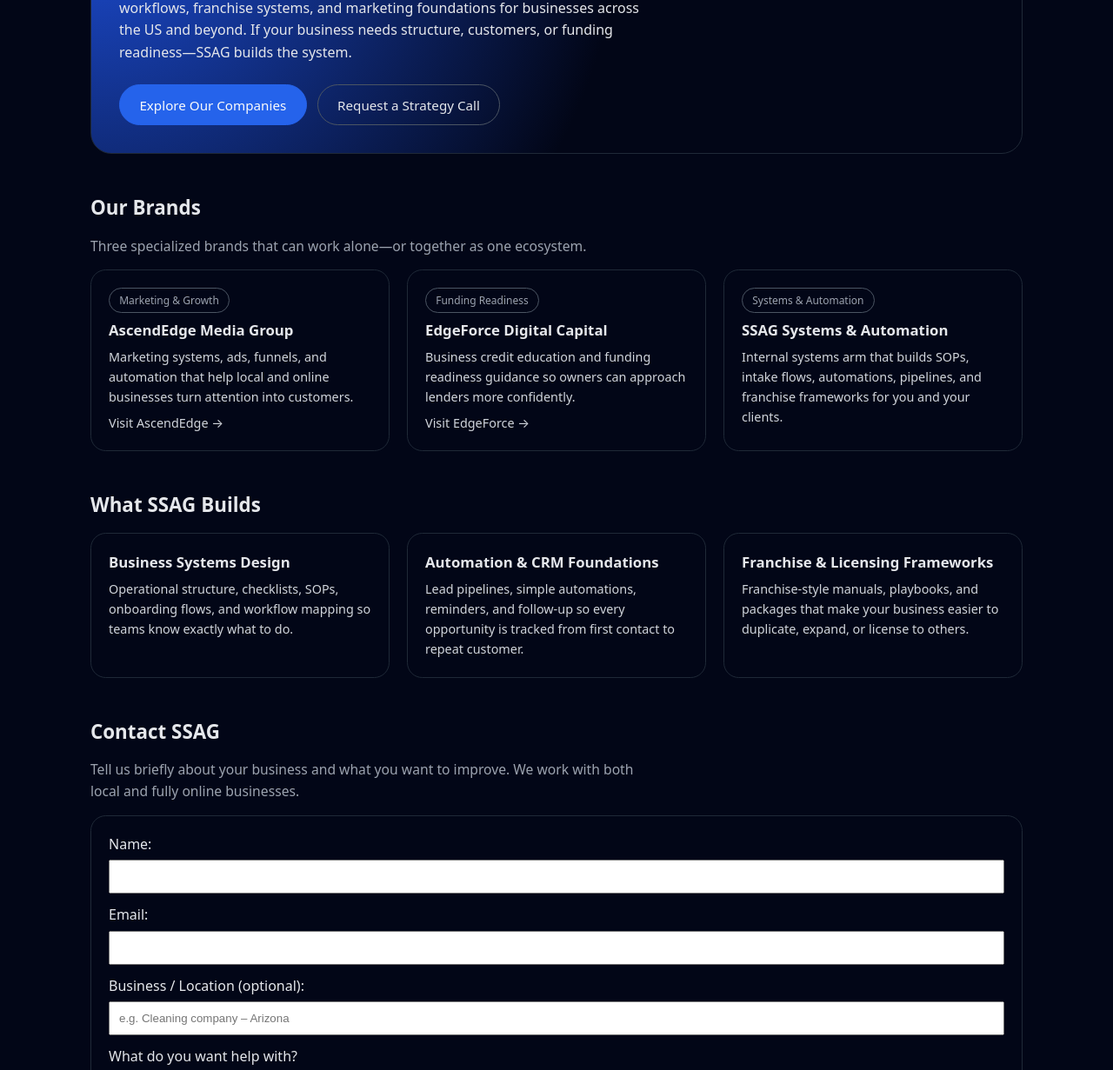
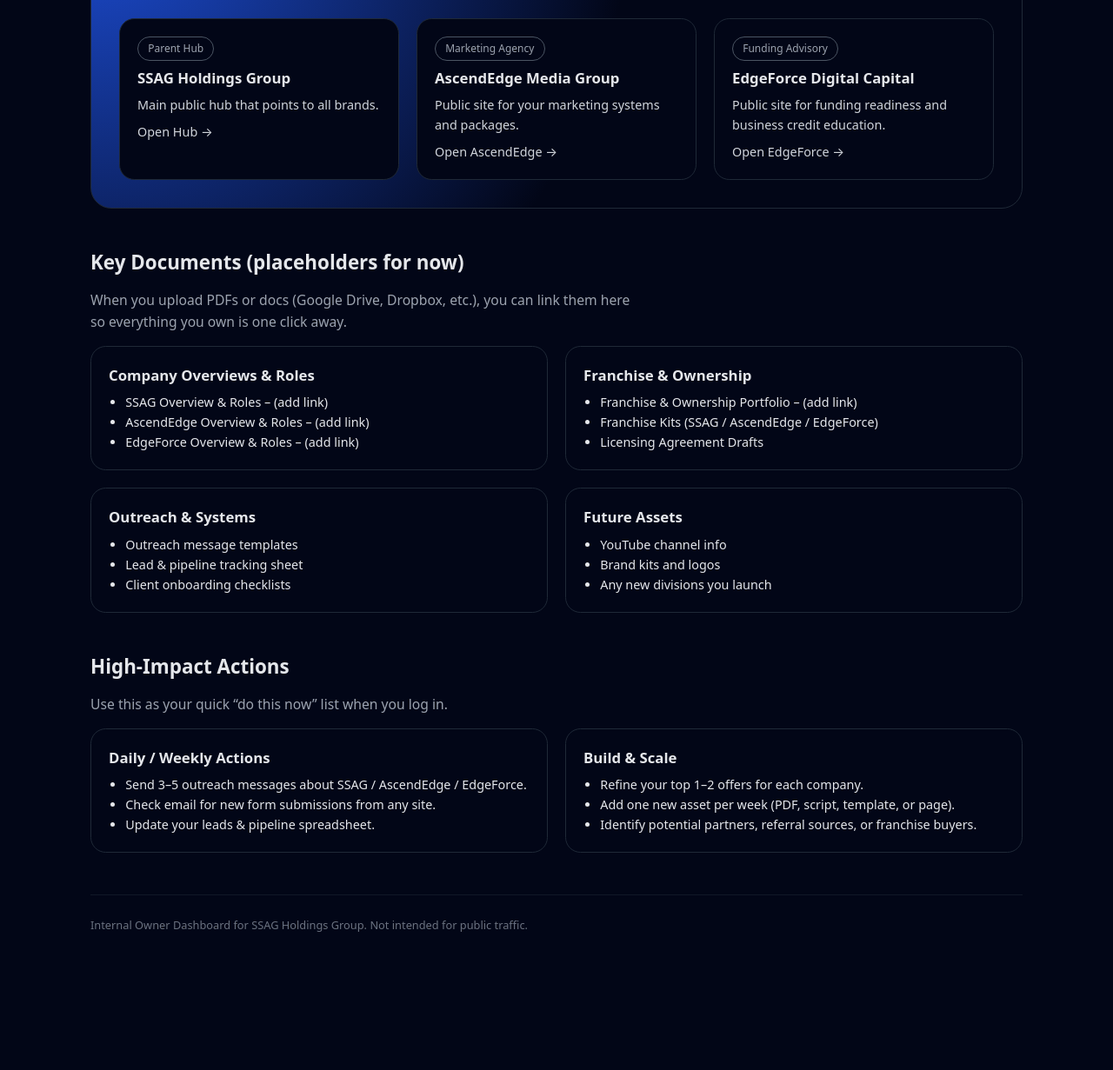
Before and after one commit to cezarmorris2021/owner-dashboard-site, a plain HTML site: page index.html in a window 1280 px wide. Shown: the part 372-1603 px from the top of the page at 87% size. After the commit the page ends 1511 px from the top, so only its background shows below. Drawn offline with Linux system fonts and the light colour scheme.

Commit message:
Update index.html

```diff
--- a/index.html
+++ b/index.html
@@ -2,122 +2,135 @@
 <html lang="en">
 <head>
   <meta charset="UTF-8" />
-  <title>SSAG Holdings Group – Business Systems & Automation Hub</title>
-  <meta name="viewport" content="width=device-width, initial-scale=1" />
-  <meta name="description" content="SSAG Holdings Group builds business systems, automation, and growth infrastructure for service-based businesses locally and online." />
-  <link rel="stylesheet" href="style.css" />
+  <title>SSAG Owner Dashboard – Enterprise Control Panel</title>
+  <meta name="viewport" content="width=device-width, initial-scale=1">
+  <meta name="description" content="Owner dashboard for SSAG Holdings Group and its brands.">
+  <link rel="stylesheet" href="style.css">
 </head>
+
 <body>
   <div class="container">
+
     <header>
-      <h1>SSAG Holdings Group</h1>
-      <p>The Company That Builds Companies.</p>
+      <h1>SSAG Owner Dashboard</h1>
+      <p>Your personal control panel for SSAG Holdings, AscendEdge Media Group, and EdgeForce Digital Capital.</p>
 
       <nav class="nav">
-        <a href="#about">About</a>
-        <a href="#brands">Brands</a>
-        <a href="#services">What We Build</a>
-        <a href="#contact">Contact</a>
+        <a href="#sites">Live Sites</a>
+        <a href="#docs">Key Docs</a>
+        <a href="#tasks">Key Actions</a>
       </nav>
     </header>
 
-    <section class="hero" id="about">
-      <h2>We build the infrastructure that grows service businesses.</h2>
-      <p>
-        SSAG Holdings Group is a parent company that designs operations, automation workflows,
-        franchise systems, and marketing foundations for businesses across the US and beyond.
-        If your business needs structure, customers, or funding readiness—SSAG builds the system.
-      </p>
-      <div class="cta-row">
-        <a href="#brands" class="btn-primary">Explore Our Companies</a>
-        <a href="#contact" class="btn-outline">Request a Strategy Call</a>
-      </div>
-    </section>
+    <section id="sites" class="hero">
+      <h2>Live Websites</h2>
+      <p>All your public-facing sites in one place for quick access.</p>
 
-    <section class="section" id="brands">
-      <h3>Our Brands</h3>
-      <p class="lead">Three specialized brands that can work alone—or together as one ecosystem.</p>
-
-      <div class="grid grid-3">
+      <div class="grid grid-3" style="margin-top:1.5rem;">
         <div class="card">
-          <span class="badge">Marketing & Growth</span>
-          <h4>AscendEdge Media Group</h4>
-          <p>Marketing systems, ads, funnels, and automation that help local and online businesses turn attention into customers.</p>
+          <span class="badge">Parent Hub</span>
+          <h4>SSAG Holdings Group</h4>
+          <p>Main public hub that points to all brands.</p>
           <p class="price">
-            <a href="https://cezarmorris2021.github.io/ascendedge-site/" target="_blank">Visit AscendEdge →</a>
+            <a href="https://cezarmorris2021.github.io/ssag-hub-site/" target="_blank">Open Hub →</a>
           </p>
         </div>
 
         <div class="card">
-          <span class="badge">Funding Readiness</span>
-          <h4>EdgeForce Digital Capital</h4>
-          <p>Business credit education and funding readiness guidance so owners can approach lenders more confidently.</p>
+          <span class="badge">Marketing Agency</span>
+          <h4>AscendEdge Media Group</h4>
+          <p>Public site for your marketing systems and packages.</p>
           <p class="price">
-            <a href="https://cezarmorris2021.github.io/edgeforce-site/" target="_blank">Visit EdgeForce →</a>
+            <a href="https://cezarmorris2021.github.io/ascendedge-site/" target="_blank">Open AscendEdge →</a>
           </p>
         </div>
 
         <div class="card">
-          <span class="badge">Systems & Automation</span>
-          <h4>SSAG Systems & Automation</h4>
-          <p>Internal systems arm that builds SOPs, intake flows, automations, pipelines, and franchise frameworks for you and your clients.</p>
+          <span class="badge">Funding Advisory</span>
+          <h4>EdgeForce Digital Capital</h4>
+          <p>Public site for funding readiness and business credit education.</p>
+          <p class="price">
+            <a href="https://cezarmorris2021.github.io/edgeforce-site/" target="_blank">Open EdgeForce →</a>
+          </p>
         </div>
       </div>
     </section>
 
-    <section class="section" id="services">
-      <h3>What SSAG Builds</h3>
+    <section id="docs" class="section">
+      <h3>Key Documents (placeholders for now)</h3>
+      <p class="lead">
+        When you upload PDFs or docs (Google Drive, Dropbox, etc.), you can link them here
+        so everything you own is one click away.
+      </p>
 
-      <div class="grid grid-3">
+      <div class="grid grid-2">
         <div class="card">
-          <h4>Business Systems Design</h4>
-          <p>Operational structure, checklists, SOPs, onboarding flows, and workflow mapping so teams know exactly what to do.</p>
+          <h4>Company Overviews & Roles</h4>
+          <ul style="margin-left:1.2rem;font-size:0.9rem;">
+            <li>SSAG Overview & Roles – (add link)</li>
+            <li>AscendEdge Overview & Roles – (add link)</li>
+            <li>EdgeForce Overview & Roles – (add link)</li>
+          </ul>
         </div>
+
         <div class="card">
-          <h4>Automation & CRM Foundations</h4>
-          <p>Lead pipelines, simple automations, reminders, and follow-up so every opportunity is tracked from first contact to repeat customer.</p>
+          <h4>Franchise & Ownership</h4>
+          <ul style="margin-left:1.2rem;font-size:0.9rem;">
+            <li>Franchise & Ownership Portfolio – (add link)</li>
+            <li>Franchise Kits (SSAG / AscendEdge / EdgeForce)</li>
+            <li>Licensing Agreement Drafts</li>
+          </ul>
         </div>
+
         <div class="card">
-          <h4>Franchise & Licensing Frameworks</h4>
-          <p>Franchise-style manuals, playbooks, and packages that make your business easier to duplicate, expand, or license to others.</p>
+          <h4>Outreach & Systems</h4>
+          <ul style="margin-left:1.2rem;font-size:0.9rem;">
+            <li>Outreach message templates</li>
+            <li>Lead & pipeline tracking sheet</li>
+            <li>Client onboarding checklists</li>
+          </ul>
+        </div>
+
+        <div class="card">
+          <h4>Future Assets</h4>
+          <ul style="margin-left:1.2rem;font-size:0.9rem;">
+            <li>YouTube channel info</li>
+            <li>Brand kits and logos</li>
+            <li>Any new divisions you launch</li>
+          </ul>
         </div>
       </div>
     </section>
 
-    <section class="section" id="contact">
-      <h3>Contact SSAG</h3>
-      <p class="lead">
-        Tell us briefly about your business and what you want to improve.
-        We work with both local and fully online businesses.
-      </p>
+    <section id="tasks" class="section">
+      <h3>High-Impact Actions</h3>
+      <p class="lead">Use this as your quick “do this now” list when you log in.</p>
 
-      <form action="https://formsubmit.co/SSAG.Enterprises@gmail.com" method="POST" class="card" style="padding:20px;">
-        <input type="hidden" name="_captcha" value="false">
-        <input type="hidden" name="_subject" value="New SSAG Holdings Inquiry">
+      <div class="grid grid-2">
+        <div class="card">
+          <h4>Daily / Weekly Actions</h4>
+          <ul style="margin-left:1.2rem;font-size:0.9rem;">
+            <li>Send 3–5 outreach messages about SSAG / AscendEdge / EdgeForce.</li>
+            <li>Check email for new form submissions from any site.</li>
+            <li>Update your leads & pipeline spreadsheet.</li>
+          </ul>
+        </div>
 
-        <label>Name:</label>
-        <input type="text" name="name" required style="width:100%;padding:10px;margin:5px 0 12px;">
-
-        <label>Email:</label>
-        <input type="email" name="email" required style="width:100%;padding:10px;margin:5px 0 12px;">
-
-        <label>Business / Location (optional):</label>
-        <input type="text" name="business" placeholder="e.g. Cleaning company – Arizona" style="width:100%;padding:10px;margin:5px 0 12px;">
-
-        <label>What do you want help with?</label>
-        <textarea name="message" rows="4" required style="width:100%;padding:10px;margin:5px 0 12px;" placeholder="Systems, automation, marketing, funding readiness, or a combination."></textarea>
-
-        <button type="submit" class="btn-primary">Send Message</button>
-      </form>
+        <div class="card">
+          <h4>Build & Scale</h4>
+          <ul style="margin-left:1.2rem;font-size:0.9rem;">
+            <li>Refine your top 1–2 offers for each company.</li>
+            <li>Add one new asset per week (PDF, script, template, or page).</li>
+            <li>Identify potential partners, referral sources, or franchise buyers.</li>
+          </ul>
+        </div>
+      </div>
     </section>
 
     <footer class="footer">
-      © <span id="year"></span> SSAG Holdings Group. All rights reserved.
+      Internal Owner Dashboard for SSAG Holdings Group. Not intended for public traffic.
     </footer>
+
   </div>
-
-  <script>
-    document.getElementById('year').textContent = new Date().getFullYear();
-  </script>
 </body>
 </html>
```
